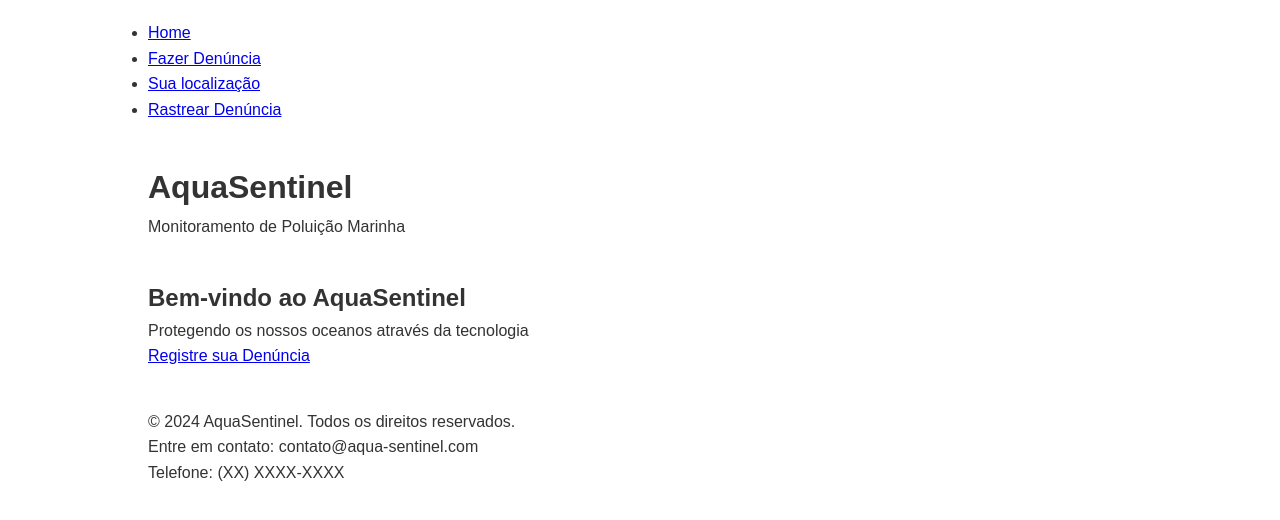
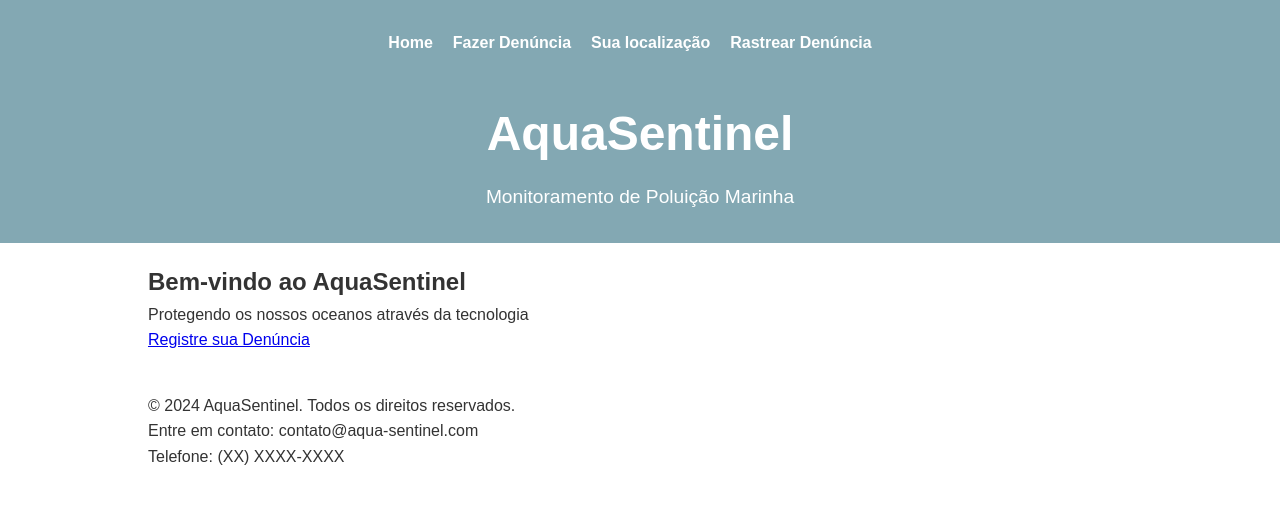
Before and after one commit to gtheox/GlobalSolutions-AquaSentinel, a plain HTML site: page index.html in a window 1280 px wide. Drawn offline with Linux system fonts and the light colour scheme.

Commit message:
Estilos do Cabeçalho

```diff
--- a/css/styles.css
+++ b/css/styles.css
@@ -17,3 +17,52 @@ body {
     margin: auto;
     padding: 20px;
 }
+header {
+    background-color: rgba(100, 147, 161, 0.8);
+    color: #fff;
+    text-align: center;
+    padding: 10px 0;
+    position: relative;
+    width: 100%;
+}
+
+.navbar {
+    display: flex;
+    justify-content: space-between;
+    align-items: center;
+}
+
+.navbar ul {
+    list-style-type: none;
+    display: flex;
+}
+
+.navbar ul li {
+    margin-right: 20px;
+}
+
+.navbar ul li a {
+    text-decoration: none;
+    color: #fff;
+    font-weight: bold;
+    transition: all 0.3s ease;
+}
+
+.navbar ul li a:hover {
+    color: #ffd700;
+}
+
+header .container {
+    display: flex;
+    flex-direction: column;
+    align-items: center;
+}
+
+header h1 {
+    font-size: 3em;
+    margin-bottom: 10px;
+}
+
+header p {
+    font-size: 1.2em;
+}
```
